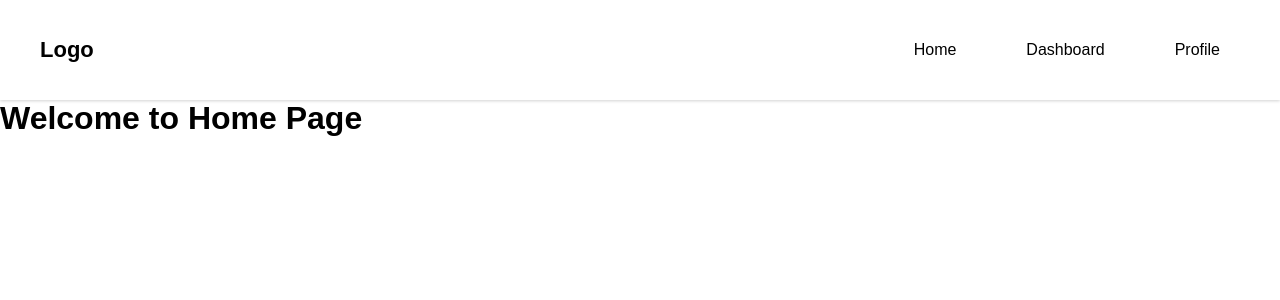
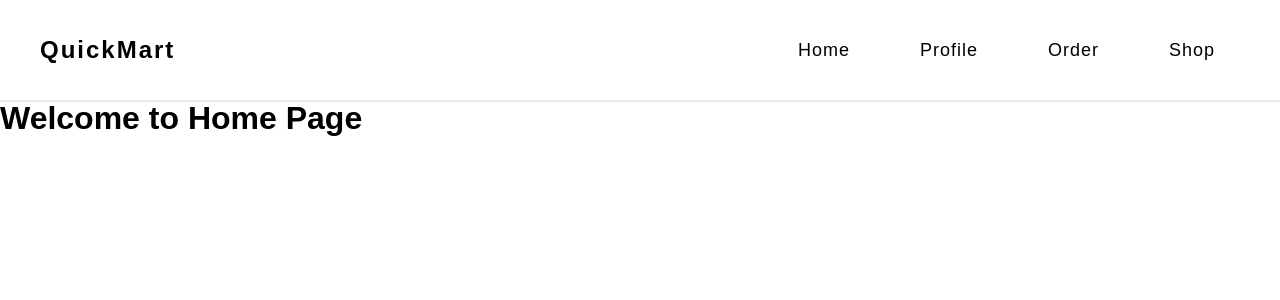
Before and after one commit to Rohannn0907/REACT-JS-DAILY-PRACTICE, a React (Vite) app: page / in a window 1280 px wide. Shown: the top 300 px of the page. Built offline with nearby package versions, Linux system fonts and the light colour scheme.

Commit message:
Added REACT ROUTING

```diff
--- a/src/App.css
+++ b/src/App.css
@@ -0,0 +1,63 @@
+*,
+*::after,
+*::before {
+  box-sizing: border-box;
+}
+
+* {
+  margin: 0;
+  padding: 0;
+  font-family: Arial, Helvetica, sans-serif;
+}
+
+body {
+  width: 100vw;
+  min-height: 100vh;
+  height: fit-content;
+}
+
+ul,
+ol {
+  list-style-type: none;
+}
+
+a {
+  text-decoration: none;
+}
+
+#app {
+  width: 100vw;
+  min-height: 100vh;
+}
+
+header {
+  height: 100px;
+  box-shadow: 0px 1px 3px 0px lightgrey;
+}
+
+header .center-container {
+  max-width: 1200px;
+  width: 100%;
+  height: 100%;
+  margin: auto;
+  display: flex;
+  justify-content: space-between;
+  align-items: center;
+}
+
+header .logo {
+  font-size: 24px;
+  font-weight: bold;
+  letter-spacing: 2px;
+}
+
+header nav {
+  display: flex;
+  gap: 20px;
+}
+header nav a {
+  padding: 5px 25px;
+  color: black;
+  font-size: 18px;
+  letter-spacing: 1px;
+}
--- a/src/App.jsx
+++ b/src/App.jsx
@@ -25,24 +25,49 @@
 // };
 
 
-import { Route,Routes } from "react-router-dom";
-import Dashboard from "./Topic-13 React Lifecycle FBC/Dashboard";
-import Profile from "./Topic-13 React Lifecycle FBC/Profile"
-import Page from "./Topic-13 React Lifecycle FBC/Page"
-import Home from "./Topic-13 React Lifecycle FBC/Home";
+// import { Route,Routes } from "react-router-dom";
+// import Dashboard from "./Topic-13 React Lifecycle FBC/Dashboard";
+// import Profile from "./Topic-13 React Lifecycle FBC/Profile"
+// import Page from "./Topic-13 React Lifecycle FBC/Page"
+// import Home from "./Topic-13 React Lifecycle FBC/Home";
+
+
+// const App = () => {
+
+//   return (
+//    <Routes>
+//       <Route path="/" element={<Page />} >
+//             <Route  index element={<Home/>} />
+//             <Route path="/dashboard" element={<Dashboard/>} />
+//             <Route path="/profile" element={<Profile/>} />
+//       </Route>
+//    </Routes>
+//   );
+// };
+
+// export default App;
+
+
+
+
+
+
+
+
+
+import React from 'react'
+import Header from './Topic-14 React Routing/Header'
+import { Outlet } from 'react-router-dom'
 
 
 const App = () => {
+  return (
+    <div id="app">
+      <Header/>
 
-  return (
-   <Routes>
-      <Route path="/" element={<Page />} >
-            <Route  index element={<Home/>} />
-            <Route path="/dashboard" element={<Dashboard/>} />
-            <Route path="/profile" element={<Profile/>} />
-      </Route>
-   </Routes>
-  );
-};
+      <Outlet />
+    </div>
+  )
+}
 
-export default App;
+export default App
--- /dev/null
+++ b/src/Topic-14 React Routing/Header.jsx
@@ -0,0 +1,20 @@
+import React from 'react'
+import {NavLink} from "react-router-dom"
+
+const Header = () => {
+  return (
+    <header>
+        <div className="center-container">
+            <div className="logo">QuickMart</div>
+            <nav>
+                <NavLink to="/">Home</NavLink>
+                <NavLink to="/profile">Profile</NavLink>
+                <NavLink to="/order">Order</NavLink>
+                <NavLink to="/shop">Shop</NavLink>
+            </nav>
+        </div>
+    </header>
+  )
+}
+
+export default Header
--- /dev/null
+++ b/src/Topic-14 React Routing/Home.jsx
@@ -0,0 +1,11 @@
+import React from "react";
+
+const Home = () => {
+  return (
+    <div id="home">
+      <h1>Welcome to Home Page</h1>
+    </div>
+  );
+};
+
+export default Home;
--- /dev/null
+++ b/src/Topic-14 React Routing/Order.jsx
@@ -0,0 +1,11 @@
+import React from "react";
+
+const Order = () => {
+  return (
+    <div id="order">
+      <h1>Welcome to Order Page</h1>
+    </div>
+  );
+};
+
+export default Order;
--- /dev/null
+++ b/src/Topic-14 React Routing/Profile.jsx
@@ -0,0 +1,11 @@
+import React from "react";
+
+const Profile = () => {
+  return (
+    <div id="profile">
+      <h1>Welcome to Profile Page</h1>
+    </div>
+  );
+};
+
+export default Profile;
--- /dev/null
+++ b/src/Topic-14 React Routing/Shop.jsx
@@ -0,0 +1,11 @@
+import React from "react";
+
+const Shop = () => {
+  return (
+    <div id="shop">
+      <h1>Welcome to Shop Page</h1>
+    </div>
+  );
+};
+
+export default Shop;
--- a/src/main.jsx
+++ b/src/main.jsx
@@ -9,13 +9,57 @@
 
 
 
-import {createRoot} from "react-dom/client"
-import App from "./App"
-import "./index.css";
-import { BrowserRouter } from "react-router-dom";
+// import {createRoot} from "react-dom/client"
+// import App from "./App"
+// import "./index.css";
+// import { BrowserRouter } from "react-router-dom";
+
+// createRoot(document.getElementById("root")).render(
+//  <BrowserRouter>
+//     <App/>
+//   </BrowserRouter>
+// )
+
+
+
+
+import { createRoot } from "react-dom/client";
+import "./App.css";
+import { createBrowserRouter, RouterProvider } from "react-router-dom";
+
+// pages
+import App from "./App";
+import Home from "./Topic-14 React Routing/Home";
+import Profile from "./Topic-14 React Routing/Profile";
+import Shop from "./Topic-14 React Routing/Shop";
+import Order from "./Topic-14 React Routing/Order";
+
+// Routing configuration
+const appRouter = createBrowserRouter([
+  {
+    path: "/",
+    element: <App />,
+    children: [
+      {
+        index: true,
+        element: <Home />,
+      },
+      {
+        path: "profile",
+        element: <Profile />,
+      },
+      {
+        path: "shop",
+        element: <Shop />,
+      },
+      {
+        path: "order",
+        element: <Order />,
+      },
+    ],
+  },
+]);
 
 createRoot(document.getElementById("root")).render(
- <BrowserRouter>
-    <App/>
-  </BrowserRouter>
-)
+  <RouterProvider router={appRouter} />,
+);
```
